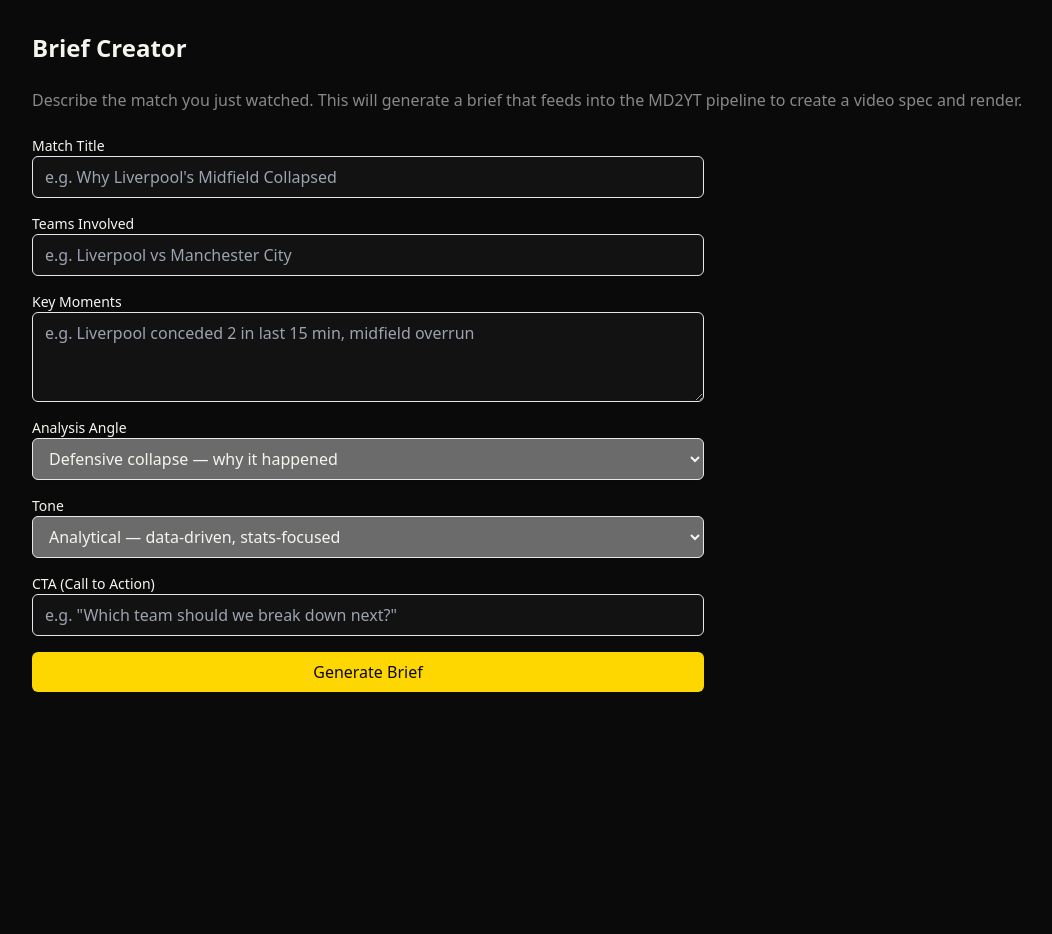
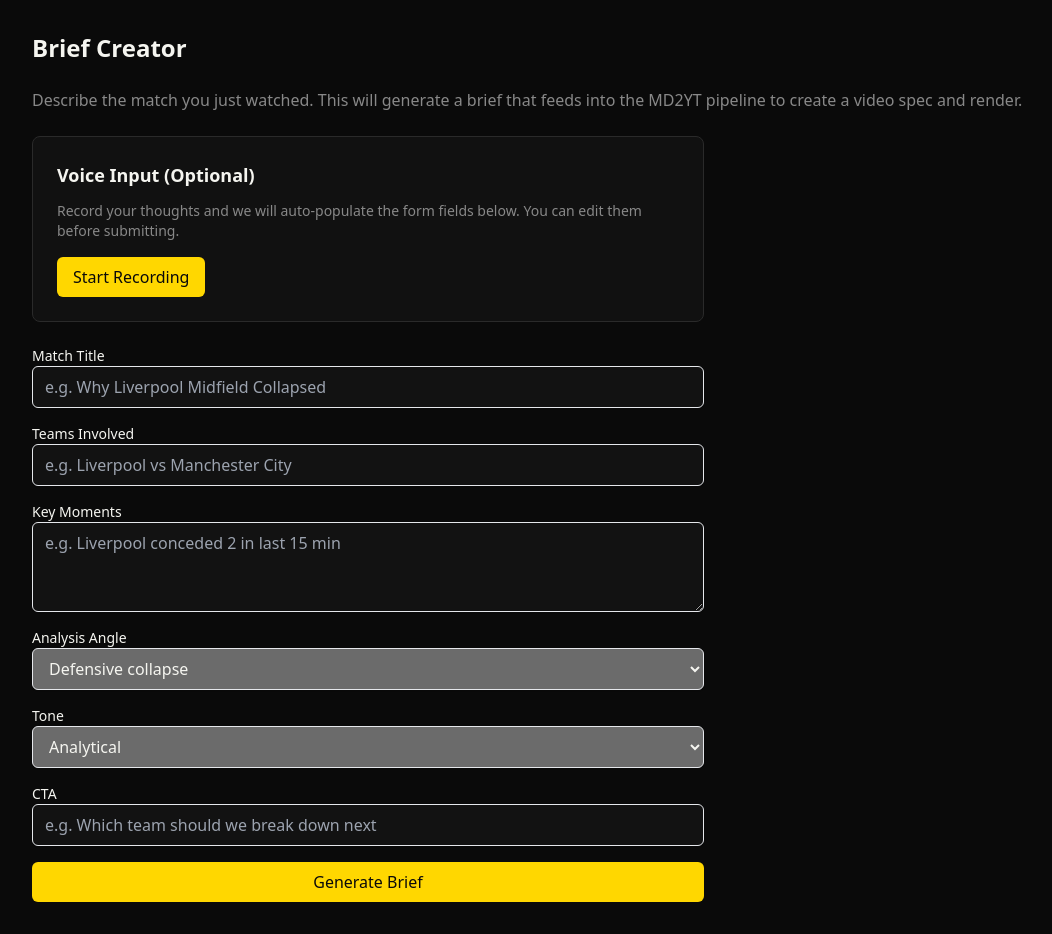
Before and after one commit to 6alaile/gh-ffyt, a Next.js app in the folder web/: page /brief-form in a window 1280 px wide. Shown: the whole page, without its empty margins (0-1052 px from the left). Before the commit the page ends 800 px from the top, so only its background shows below. Built offline with nearby package versions, Linux system fonts and the light colour scheme.

Commit message:
Add voice capture with Whisper transcription to brief form

```diff
--- /dev/null
+++ b/web/app/api/transcribe/route.ts
@@ -0,0 +1,72 @@
+import { NextRequest, NextResponse } from "next/server";
+import { writeFile } from "fs/promises";
+import { spawn } from "child_process";
+import path from "path";
+import os from "os";
+
+export async function POST(req: NextRequest) {
+  try {
+    const formData = await req.formData();
+    const audioFile = formData.get("audio") as File;
+
+    if (!audioFile) {
+      return NextResponse.json({ error: "No audio file provided" }, { status: 400 });
+    }
+
+    const bytes = await audioFile.arrayBuffer();
+    const buffer = Buffer.from(bytes);
+
+    const tmpDir = os.tmpdir();
+    const audioPath = path.join(tmpDir, `voice-${Date.now()}.webm`);
+    await writeFile(audioPath, buffer);
+
+    const transcript = await transcribeWithPython(audioPath);
+
+    if (!transcript) {
+      return NextResponse.json({ error: "Transcription failed" }, { status: 500 });
+    }
+
+    return NextResponse.json({ transcript });
+  } catch (error) {
+    console.error("Transcription error:", error);
+    return NextResponse.json({ error: "Transcription failed" }, { status: 500 });
+  }
+}
+
+function transcribeWithPython(audioPath: string): Promise<string | null> {
+  return new Promise((resolve) => {
+    const pythonScript = `
+import sys
+from pathlib import Path
+sys.path.insert(0, str(Path(__file__).parent.parent.parent.parent.parent / "src"))
+from pipeline.transcribe import transcribe_audio
+
+audio_path = Path(sys.argv[1])
+transcript = transcribe_audio(audio_path)
+if transcript:
+    print(transcript)
+`;
+
+    const python = spawn("python", ["-c", pythonScript, audioPath]);
+
+    let output = "";
+    let errorOutput = "";
+
+    python.stdout.on("data", (data) => {
+      output += data.toString();
+    });
+
+    python.stderr.on("data", (data) => {
+      errorOutput += data.toString();
+    });
+
+    python.on("close", (code) => {
+      if (code === 0 && output.trim()) {
+        resolve(output.trim());
+      } else {
+        console.error("Python transcription failed:", errorOutput);
+        resolve(null);
+      }
+    });
+  });
+}
--- a/web/app/brief-form/page.tsx
+++ b/web/app/brief-form/page.tsx
@@ -1,8 +1,124 @@
 "use client";
 
-import { useEffect, useRef, useState } from "react";
+import { useRef, useState } from "react";
+
+type FormData = {
+  matchTitle: string;
+  teams: string;
+  keyMoments: string;
+  analysisAngle: string;
+  tone: string;
+  cta: string;
+};
 
 export default function BriefFormPage() {
+  const [formData, setFormData] = useState<FormData>({
+    matchTitle: "",
+    teams: "",
+    keyMoments: "",
+    analysisAngle: "defensive-collapse",
+    tone: "analytical",
+    cta: "",
+  });
+
+  const [isRecording, setIsRecording] = useState(false);
+  const [isTranscribing, setIsTranscribing] = useState(false);
+  const mediaRecorderRef = useRef<MediaRecorder | null>(null);
+  const audioChunksRef = useRef<Blob[]>([]);
+
+  const startRecording = async () => {
+    try {
+      const stream = await navigator.mediaDevices.getUserMedia({ audio: true });
+      const mediaRecorder = new MediaRecorder(stream);
+      mediaRecorderRef.current = mediaRecorder;
+      audioChunksRef.current = [];
+
+      mediaRecorder.ondataavailable = (event) => {
+        if (event.data.size > 0) {
+          audioChunksRef.current.push(event.data);
+        }
+      };
+
+      mediaRecorder.onstop = async () => {
+        const audioBlob = new Blob(audioChunksRef.current, { type: "audio/webm" });
+        await transcribeAndPopulate(audioBlob);
+        stream.getTracks().forEach((track) => track.stop());
+      };
+
+      mediaRecorder.start();
+      setIsRecording(true);
+    } catch (error) {
+      console.error("Failed to start recording:", error);
+      alert("Could not access microphone. Please grant permission.");
+    }
+  };
+
+  const stopRecording = () => {
+    if (mediaRecorderRef.current && isRecording) {
+      mediaRecorderRef.current.stop();
+      setIsRecording(false);
+    }
+  };
+
+  const transcribeAndPopulate = async (audioBlob: Blob) => {
+    setIsTranscribing(true);
+    try {
+      const fd = new FormData();
+      fd.append("audio", audioBlob, "voice.webm");
+
+      const res = await fetch("/api/transcribe", {
+        method: "POST",
+        body: fd,
+      });
+
+      if (!res.ok) {
+        throw new Error("Transcription failed");
+      }
+
+      const { transcript } = await res.json();
+      populateFormFromTranscript(transcript);
+    } catch (error) {
+      console.error("Transcription error:", error);
+      alert("Transcription failed. Please try again.");
+    } finally {
+      setIsTranscribing(false);
+    }
+  };
+
+  const populateFormFromTranscript = (transcript: string) => {
+    let matchTitle = formData.matchTitle;
+    let teams = formData.teams;
+    let keyMoments = formData.keyMoments;
+
+    const vsMatch = transcript.match(/([\w\s]+)\s+(?:vs|versus|against)\s+([\w\s]+)/i);
+    if (vsMatch && !teams) {
+      teams = `${vsMatch[1].trim()} vs ${vsMatch[2].trim()}`;
+    }
+
+    if (!matchTitle && transcript.length > 10) {
+      const firstSentence = transcript.split(/[.!?]/)[0];
+      if (firstSentence.length < 100) {
+        matchTitle = firstSentence.trim();
+      }
+    }
+
+    if (!keyMoments) {
+      keyMoments = transcript;
+    }
+
+    setFormData((prev) => ({
+      ...prev,
+      matchTitle: matchTitle || prev.matchTitle,
+      teams: teams || prev.teams,
+      keyMoments: keyMoments || prev.keyMoments,
+    }));
+  };
+
+  const handleSubmit = async (e: React.FormEvent) => {
+    e.preventDefault();
+    console.log("Submitting brief:", formData);
+  };
+
   return (
     <div className="p-8">
       <h1 className="text-2xl font-bold mb-6">Brief Creator</h1>
@@ -10,13 +126,48 @@ export default function BriefFormPage() {
         Describe the match you just watched. This will generate a brief that feeds
         into the MD2YT pipeline to create a video spec and render.
       </p>
-      <form className="space-y-4 max-w-2xl">
+
+      <div className="card mb-6 max-w-2xl">
+        <h2 className="text-lg font-semibold mb-3">Voice Input (Optional)</h2>
+        <p className="text-sm text-muted mb-4">
+          Record your thoughts and we will auto-populate the form fields below. You can
+          edit them before submitting.
+        </p>
+        <div className="flex gap-3">
+          {!isRecording ? (
+            <button
+              type="button"
+              onClick={startRecording}
+              className="btn-primary"
+              disabled={isTranscribing}
+            >
+              {isTranscribing ? "Transcribing..." : "Start Recording"}
+            </button>
+          ) : (
+            <button
+              type="button"
+              onClick={stopRecording}
+              className="btn-ghost"
+              style={{ background: "#dc2626", color: "#fff" }}
+            >
+              Stop Recording
+            </button>
+          )}
+        </div>
+        {isRecording && (
+          <p className="text-sm text-muted mt-2">Recording... Click Stop Recording when done.</p>
+        )}
+      </div>
+
+      <form onSubmit={handleSubmit} className="space-y-4 max-w-2xl">
         <div>
           <label className="block text-sm font-medium">Match Title</label>
           <input
             type="text"
-            placeholder="e.g. Why Liverpool's Midfield Collapsed"
-            className="block w-full rounded-md border px-3 py-2 shadow-sm focus:ring-primary-500 focus:border-primary-500"
+            placeholder="e.g. Why Liverpool Midfield Collapsed"
+            className="block w-full rounded-md border px-3 py-2 shadow-sm"
+            value={formData.matchTitle}
+            onChange={(e) => setFormData({ ...formData, matchTitle: e.target.value })}
             required
           />
         </div>
@@ -25,7 +176,9 @@ export default function BriefFormPage() {
           <input
             type="text"
             placeholder="e.g. Liverpool vs Manchester City"
-            className="block w-full rounded-md border px-3 py-2 shadow-sm focus:ring-primary-500 focus:border-primary-500"
+            className="block w-full rounded-md border px-3 py-2 shadow-sm"
+            value={formData.teams}
+            onChange={(e) => setFormData({ ...formData, teams: e.target.value })}
             required
           />
         </div>
@@ -33,42 +186,51 @@ export default function BriefFormPage() {
           <label className="block text-sm font-medium">Key Moments</label>
           <textarea
             rows={3}
-            placeholder="e.g. Liverpool conceded 2 in last 15 min, midfield overrun"
-            className="block w-full rounded-md border px-3 py-2 shadow-sm focus:ring-primary-500 focus:border-primary-500 resize-y"
+            placeholder="e.g. Liverpool conceded 2 in last 15 min"
+            className="block w-full rounded-md border px-3 py-2 shadow-sm resize-y"
+            value={formData.keyMoments}
+            onChange={(e) => setFormData({ ...formData, keyMoments: e.target.value })}
             required
           />
         </div>
         <div>
           <label className="block text-sm font-medium">Analysis Angle</label>
-          <select className="block w-full rounded-md border px-3 py-2 shadow-sm focus:ring-primary-500 focus:border-primary-500">
-            <option value="defensive-collapse">Defensive collapse — why it happened</option>
-            <option value="high-line-exposed">High line exposed — tactical analysis</option>
+          <select
+            className="block w-full rounded-md border px-3 py-2 shadow-sm"
+            value={formData.analysisAngle}
+            onChange={(e) => setFormData({ ...formData, analysisAngle: e.target.value })}
+          >
+            <option value="defensive-collapse">Defensive collapse</option>
+            <option value="high-line-exposed">High line exposed</option>
             <option value="title-implications">Title race implications</option>
             <option value="player-performance">Individual player performance</option>
-            <option value="other">Other...</option>
+            <option value="other">Other</option>
           </select>
         </div>
         <div>
           <label className="block text-sm font-medium">Tone</label>
-          <select className="block w-full rounded-md border px-3 py-2 shadow-sm focus:ring-primary-500 focus:border-primary-500">
-            <option value="analytical">Analytical — data-driven, stats-focused</option>
-            <option value="energetic">Energetic — passionate, fan-focused</option>
-            <option value="subdued">Subdued — calm, reflective</option>
+          <select
+            className="block w-full rounded-md border px-3 py-2 shadow-sm"
+            value={formData.tone}
+            onChange={(e) => setFormData({ ...formData, tone: e.target.value })}
+          >
+            <option value="analytical">Analytical</option>
+            <option value="energetic">Energetic</option>
+            <option value="subdued">Subdued</option>
           </select>
         </div>
         <div>
-          <label className="block text-sm font-medium">CTA (Call to Action)</label>
+          <label className="block text-sm font-medium">CTA</label>
           <input
             type="text"
-            placeholder='e.g. "Which team should we break down next?"'
-            className="block w-full rounded-md border px-3 py-2 shadow-sm focus:ring-primary-500 focus:border-primary-500"
+            placeholder="e.g. Which team should we break down next"
+            className="block w-full rounded-md border px-3 py-2 shadow-sm"
+            value={formData.cta}
+            onChange={(e) => setFormData({ ...formData, cta: e.target.value })}
             required
           />
         </div>
-        <button
-          type="submit"
-          className="btn-primary w-full"
-        >
+        <button type="submit" className="btn-primary w-full">
           Generate Brief
         </button>
       </form>
```
Also changed, not shown: 1 other file (tests, documents, lock files or other folders).
